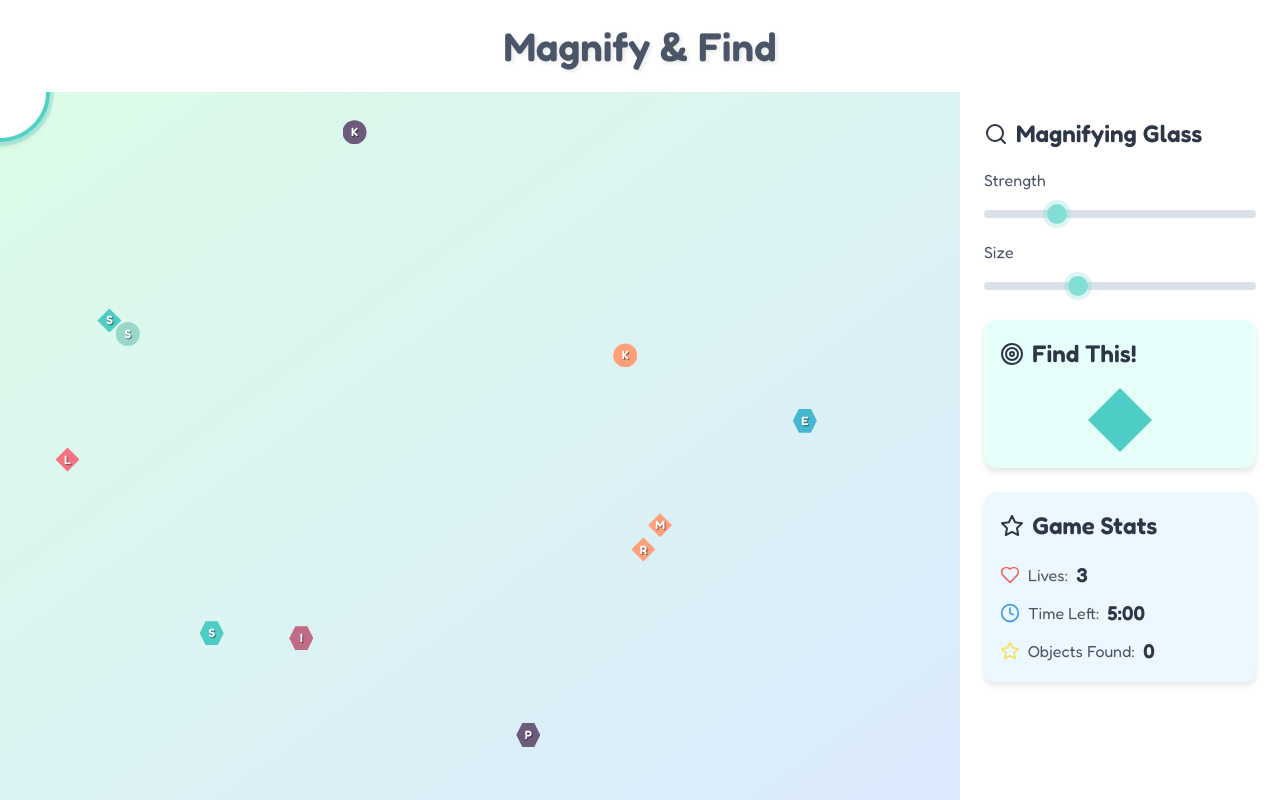
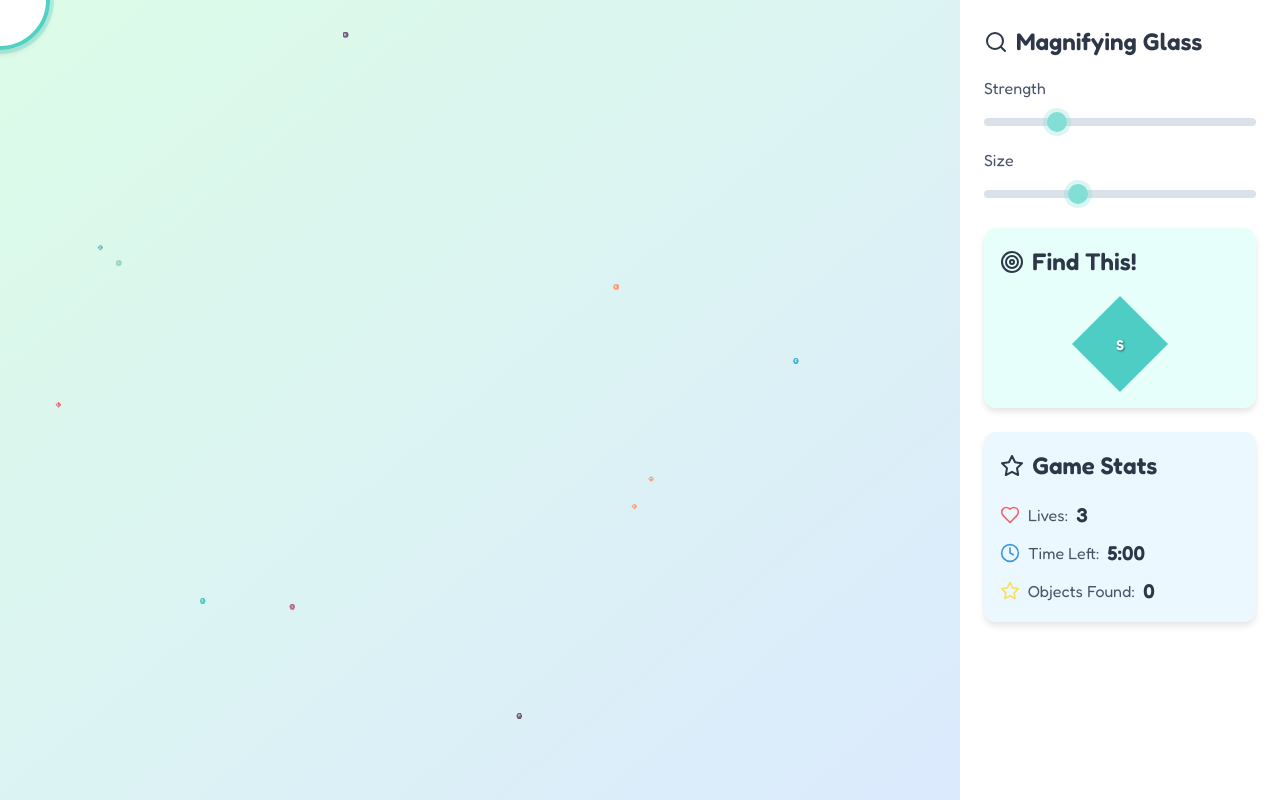
Before and after one commit to ziherMP-dev/magglass1, a React (Vite) app: page / in a window 1280 px wide. Built offline with nearby package versions, Linux system fonts and the light colour scheme.

Commit message:
stage2_done

```diff
--- a/package.json
+++ b/package.json
@@ -28,6 +28,6 @@
     "tailwindcss": "^3.4.1",
     "typescript": "^5.5.3",
     "typescript-eslint": "^8.3.0",
-    "vite": "^5.4.2"
+    "vite": "^5.4.9"
   }
 }
--- a/src/App.tsx
+++ b/src/App.tsx
@@ -45,11 +45,7 @@ const App: React.FC = () => {
   };
 
   return (
-    <div className="flex flex-col h-screen bg-gradient-to-br from-blue-100 to-purple-100">
-      <header className="bg-white shadow-md p-4">
-        <h1 className="game-title text-center">Magnify & Find</h1>
-      </header>
-      <div className="flex flex-1 overflow-hidden">
+    <div className="flex h-screen bg-gradient-to-br from-blue-100 to-purple-100">
       <div className="flex-grow relative" ref={gameBoardRef}>
         <GameBoard
           objects={objects}
@@ -78,7 +74,6 @@ const App: React.FC = () => {
         objectsFound={objectsFound}
       />
     </div>
-    </div>
   );
 };
 
--- a/src/components/GameBoard.tsx
+++ b/src/components/GameBoard.tsx
@@ -22,17 +22,17 @@ const GameBoard: React.FC<GameBoardProps> = ({ objects, onObjectClick, magnifyin
             style={{
               left: `${object.x}%`,
               top: `${object.y}%`,
-              width: '24px',
-              height: '24px',
+              width: '6px', // Reduced from 24px
+              height: '6px', // Reduced from 24px
               backgroundColor: object.color,
               clipPath: object.shape,
               display: 'flex',
               alignItems: 'center',
               justifyContent: 'center',
-              fontSize: '12px',
+              fontSize: '4px', // Further reduced from 6px
               fontWeight: 'bold',
               color: 'white',
-              textShadow: '1px 1px 1px rgba(0,0,0,0.5)',
+              textShadow: '0.25px 0.25px 0.25px rgba(0,0,0,0.5)', // Further adjusted text shadow
             }}
             onClick={() => onObjectClick(object)}
           >
--- a/src/components/SidePanel.tsx
+++ b/src/components/SidePanel.tsx
@@ -65,10 +65,14 @@ const SidePanel: React.FC<SidePanelProps> = ({
         </h3>
         {targetObject && (
           <div
-            className="w-16 h-16 mx-auto"
+            className="w-24 h-24 mx-auto flex items-center justify-center"
             style={{
               backgroundColor: targetObject.color,
               clipPath: targetObject.shape,
+              fontSize: '14px',
+              fontWeight: 'bold',
+              color: 'white',
+              textShadow: '1px 1px 2px rgba(0,0,0,0.5)',
             }}
           >
             {targetObject.label}
```
Also changed, not shown: 1 other file (tests, documents, lock files or other folders). Lines whose indentation alone changed are shown as unchanged.
